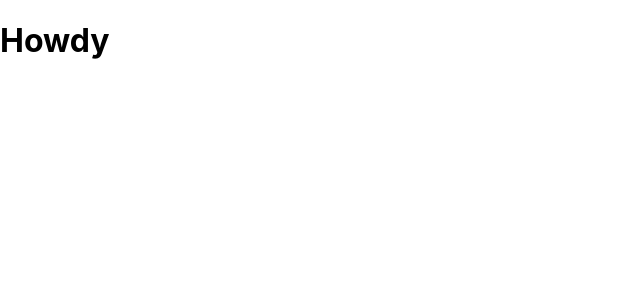
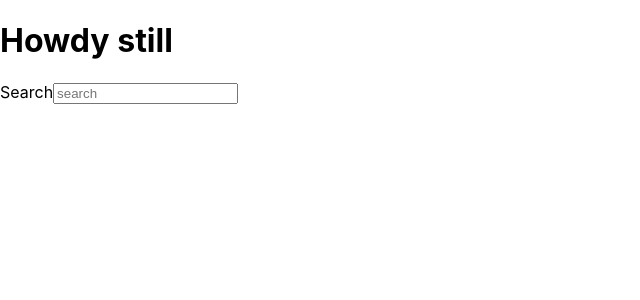
Before and after one commit to mcorrieri/Phase3-Frontend, a React (Create React App) app: page / in a window 1280 px wide. Shown: the top 300 px of the page, without its empty margins (0-640 px from the left). Built offline with nearby package versions, Linux system fonts and the light colour scheme.

Commit message:
basic search bar built Wed 12am

```diff
--- a/src/App.js
+++ b/src/App.js
@@ -1,11 +1,22 @@
 import './App.css';
-import Header from './Header'
-import National from './National'
+import React, { useState } from "react";
+import Header from './Header';
+import National from './National';
+import Search from './Search'
 
 function App() {
-  return <h1>Howdy</h1>
+  const [searchTerm, setSearchTerm] = useState("");
 
+  function handleUpdatedSearch(newSearch){
+    setSearchTerm(newSearch);
+  }
 
+  return (
+    <div>
+      <h1>Howdy still</h1>
+      <Search searchTerm={searchTerm} onUpdatedSearch={handleUpdatedSearch}/>
+    </div>
+  );
 }
 
 export default App;
--- a/src/Search.js
+++ b/src/Search.js
@@ -1,8 +1,19 @@
-
-function Search() {
-    return <h1>Search</h1>
+import React from "react";
 
 
+function Search({ searchTerm, onUpdatedSearch }) {
+    return (
+      <div>
+        <label>Search</label>
+        <input
+        type="text"
+        id="search"
+        placeholder="search"
+        value={searchTerm}
+        onChange={(e) => onUpdatedSearch(e.target.value)}
+        />
+      </div>
+    );
   }
 
   export default Search;
```
